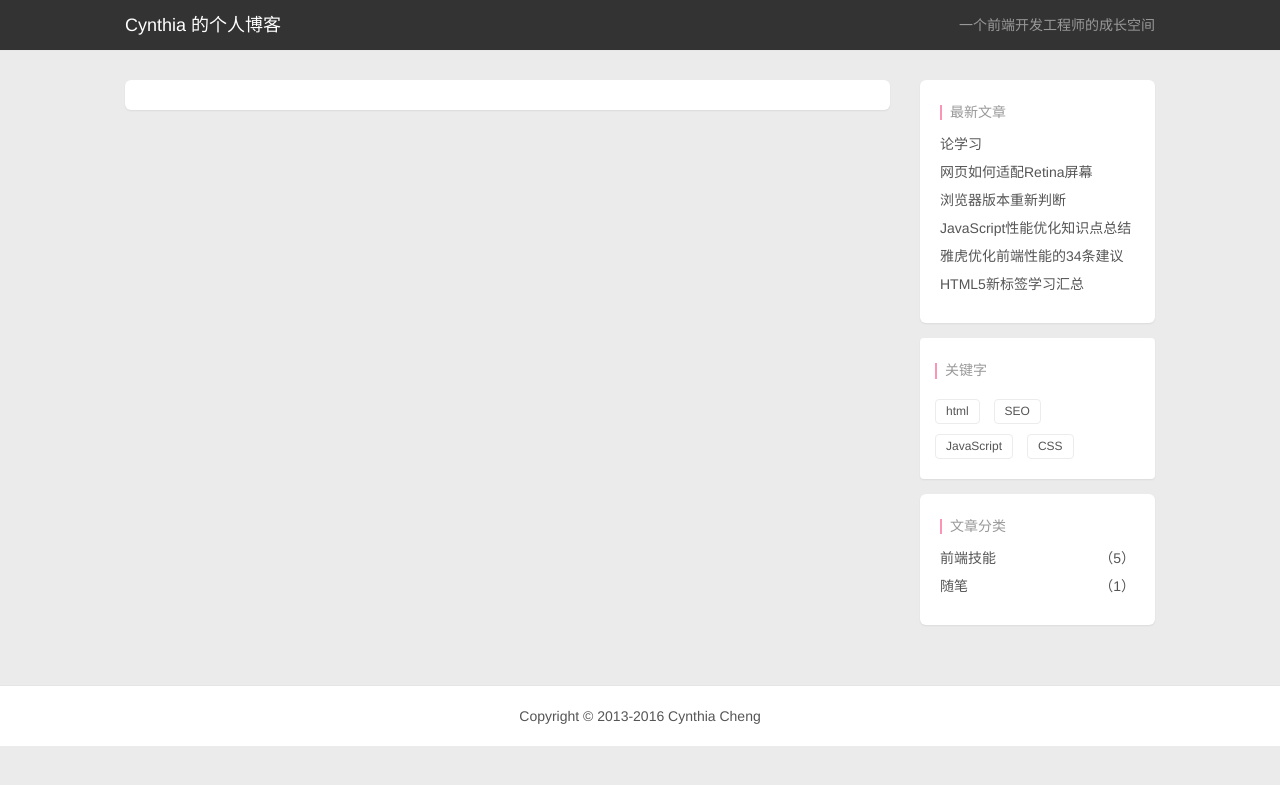
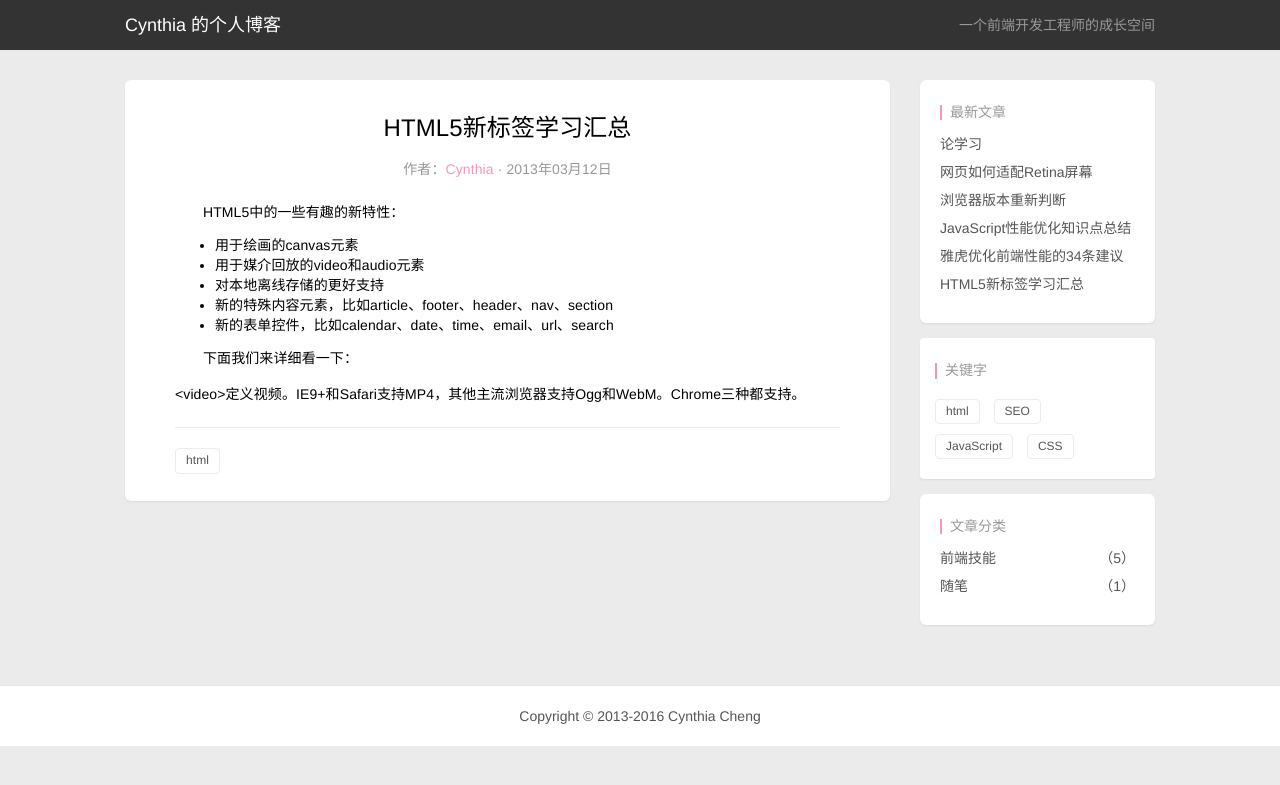
Before and after one commit to ChengYiFan/Blog, a Jekyll site: the page built from _posts/2013-03-12-html5-tags-summary.html, in a window 1280 px wide. Shown: the top 785 px of the page. Built offline with Jekyll 4.4.1, drawn with Linux system fonts in a browser that asks for light colours; nearby versions of some CDN libraries; Markdown is read by kramdown in place of the engine named in the settings.

Commit message:
update posts

```diff
--- a/_posts/2013-03-12-html5-tags-summary.html
+++ b/_posts/2013-03-12-html5-tags-summary.html
@@ -5,3 +5,26 @@ category: skill
 tags: html
 excerpt: 这是一篇有关HTML5新标签学习汇总的文章，欢迎批评指正。
 ---
+<h3>{{page.title}}</h3>
+<p class="author">
+    作者：<em class="color-pink">Cynthia</em>
+    <span class="normal-date"> · {{ page.date | date: "%Y年%m月%d日" }}</span>
+</p>
+<article>
+<p>&nbsp;&nbsp;&nbsp;&nbsp;&nbsp;&nbsp;&nbsp;HTML5中的一些有趣的新特性：</p>
+<ul>
+	<li>用于绘画的canvas元素</li>
+	<li>用于媒介回放的video和audio元素</li>
+	<li>对本地离线存储的更好支持</li>
+	<li>新的特殊内容元素，比如article、footer、header、nav、section</li>
+	<li>新的表单控件，比如calendar、date、time、email、url、search</li>
+</ul>
+<p>&nbsp;&nbsp;&nbsp;&nbsp;&nbsp;&nbsp;&nbsp;下面我们来详细看一下：</p>
+<p>&lt;video&gt;定义视频。IE9+和Safari支持MP4，其他主流浏览器支持Ogg和WebM。Chrome三种都支持。</p>
+</article>
+<div class="line"></div>
+<div class="tag-list">
+	{% for tag in page.tags %}
+    <a href="{{ site.baseurl}}/show_by_tag/?tag={{tag}}">{{tag}}</a>
+	{% endfor%}
+</div>
```
